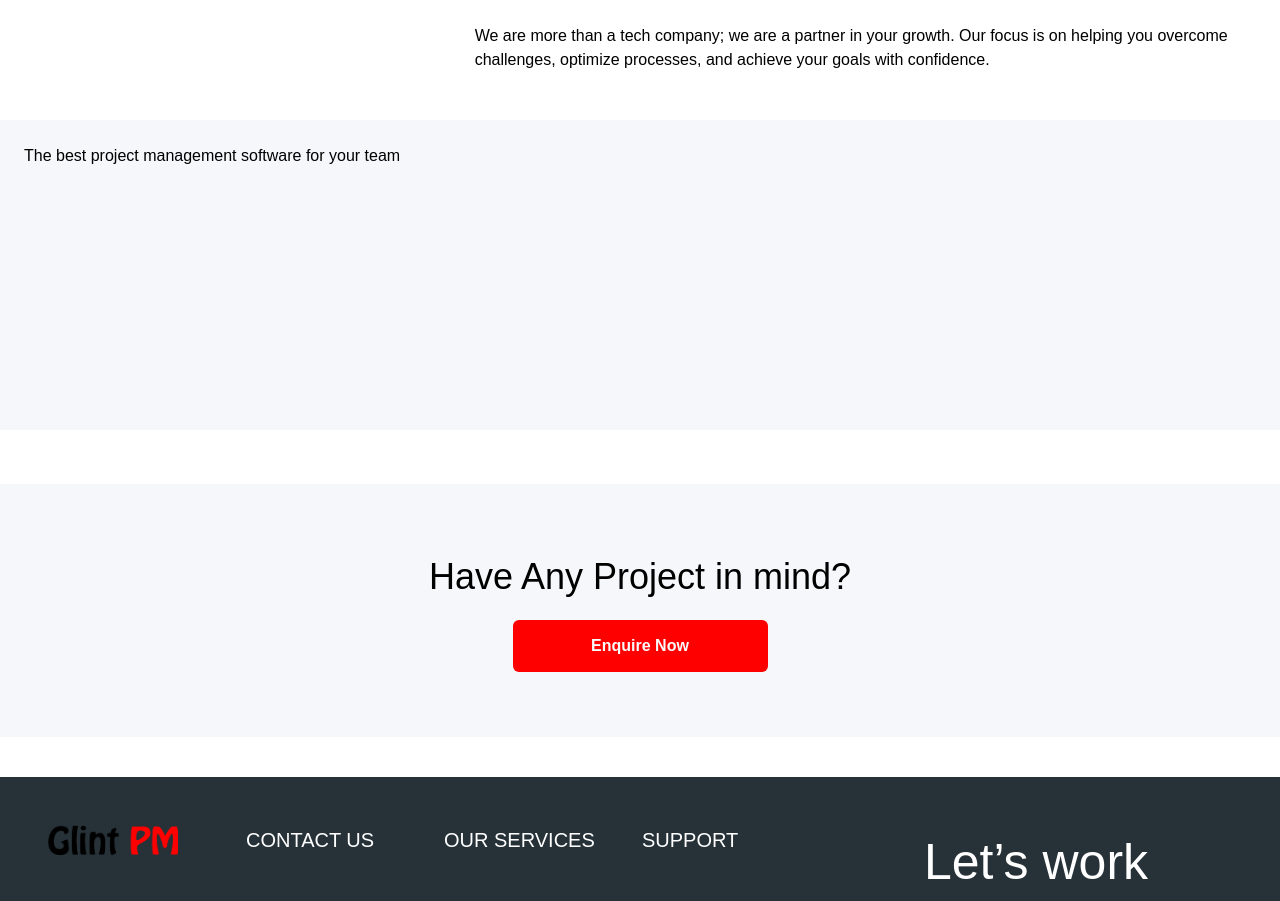
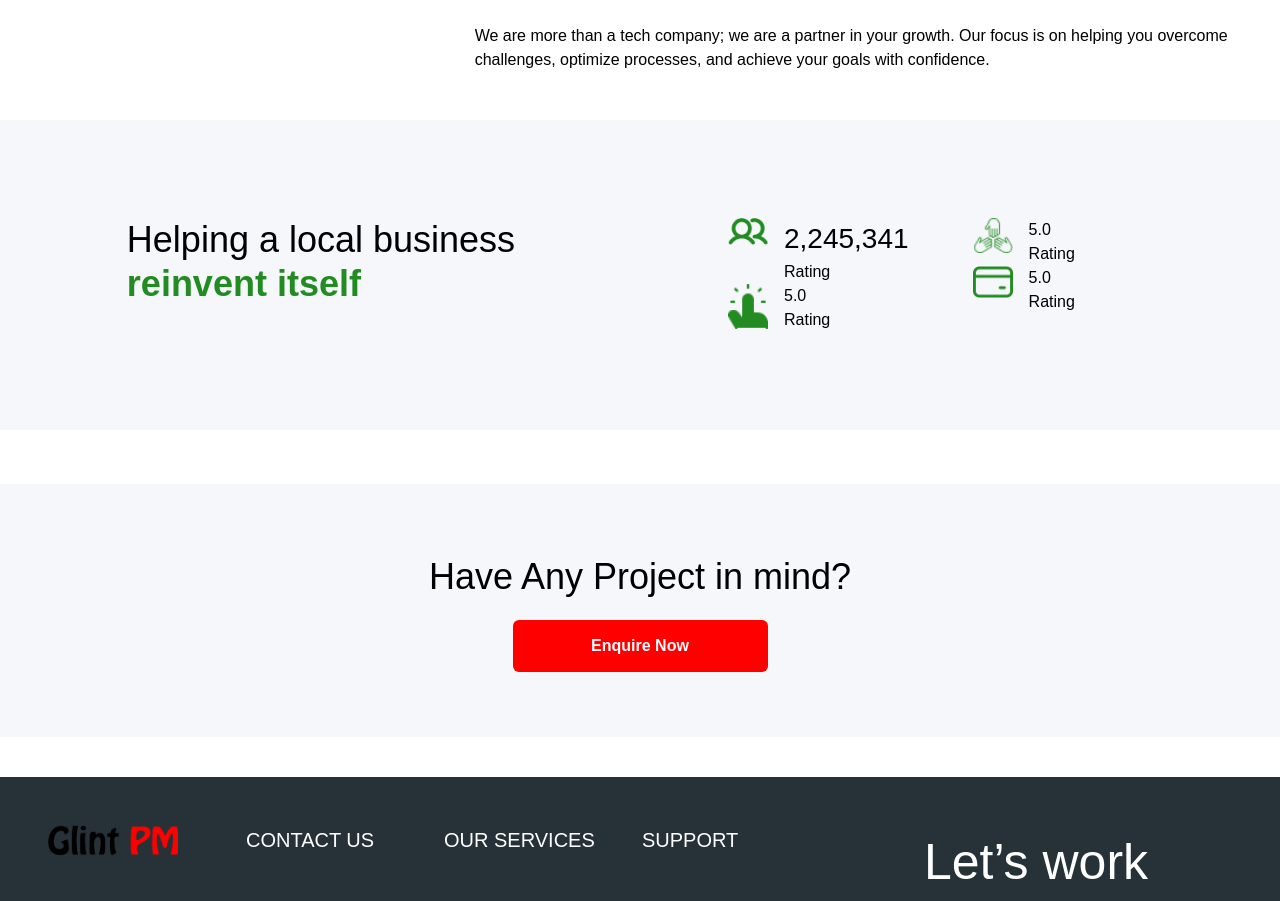
Before and after one commit to LogizonBuilds/glint_pm_frontend, a Next.js app: page / in a window 1280 px wide. Shown: the part 1360-2261 px from the top of the page. Built offline with nearby package versions, Linux system fonts and the light colour scheme.

Commit message:
refactor Stats component layout and enhance styling; add images for ratings

```diff
--- a/src/components/Stats.tsx
+++ b/src/components/Stats.tsx
@@ -1,18 +1,72 @@
 import React from 'react'
+import Image from 'next/image'
 
 type Props = {}
 
 const Stats = (props: Props) => {
     return (
-        <div className='h-[310px] bg-[#F5F7FA] p-6'>
-            <div className='grid md:grid-cols-4  grid-cols-2 gap-1'>
-                <div className='col-span-2 itesm-center'>
-                    <h1>
-                        The best project management software for your team
+        <div className='h-[310px] bg-[#F5F7FA] py-12 flex justify-center items-center'>
+            <div className='grid sm:grid-cols-2 grid-cols-1 sm:gap-36 gap-6'>
+                <div className='items-center'>
+                    <h1 className='text-[36px] leading-[44px] '>
+                        Helping a local business <br /><strong className='text-secondary'> reinvent itself </strong>
                     </h1>
 
                 </div>
-                <div></div>
+                <div className='grid sm:grid-cols-2 grid-cols-1 sm:gap-12 gap-6'>
+                    <div className='flex flex-col'>
+
+                        <div className='flex'>
+                            <div className='mx-4'>
+                                <Image src={'/images/group.png'} alt='group' width={40} height={30} />
+
+                            </div>
+                            <div className='flex flex-col'>
+                                <h1 className='font-inter-700 text-[28px]'>2,245,341</h1>
+                                <p className='text-[16px] font-inter-400'>Rating</p>
+
+                            </div>
+
+                        </div>
+                        <div className='flex'>
+                            <div className='mx-4'>
+                                <Image src={'/images/project.png'} alt='group' width={40} height={30} />
+                            </div>
+                            <div className='flex flex-col'>
+                                <h1>5.0</h1>
+                                <p>Rating</p>
+
+                            </div>
+
+                        </div>
+                    </div>
+                    <div className='flex flex-col'>
+
+                        <div className='flex'>
+                            <div className='mx-4'>
+                                <Image src={'/images/hands.png'} alt='group' width={40} height={30} />
+                            </div>
+                            <div className='flex flex-col'>
+                                <h1>5.0</h1>
+                                <p>Rating</p>
+
+                            </div>
+
+                        </div>
+                        <div className='flex'>
+                            <div className='mx-4'>
+                                <Image src={'/images/payment.png'} alt='group' width={40} height={30} />
+                            </div>
+                            <div className='flex flex-col'>
+                                <h1>5.0</h1>
+                                <p>Rating</p>
+
+                            </div>
+
+                        </div>
+                    </div>
+
+                </div>
 
             </div>
 
```
